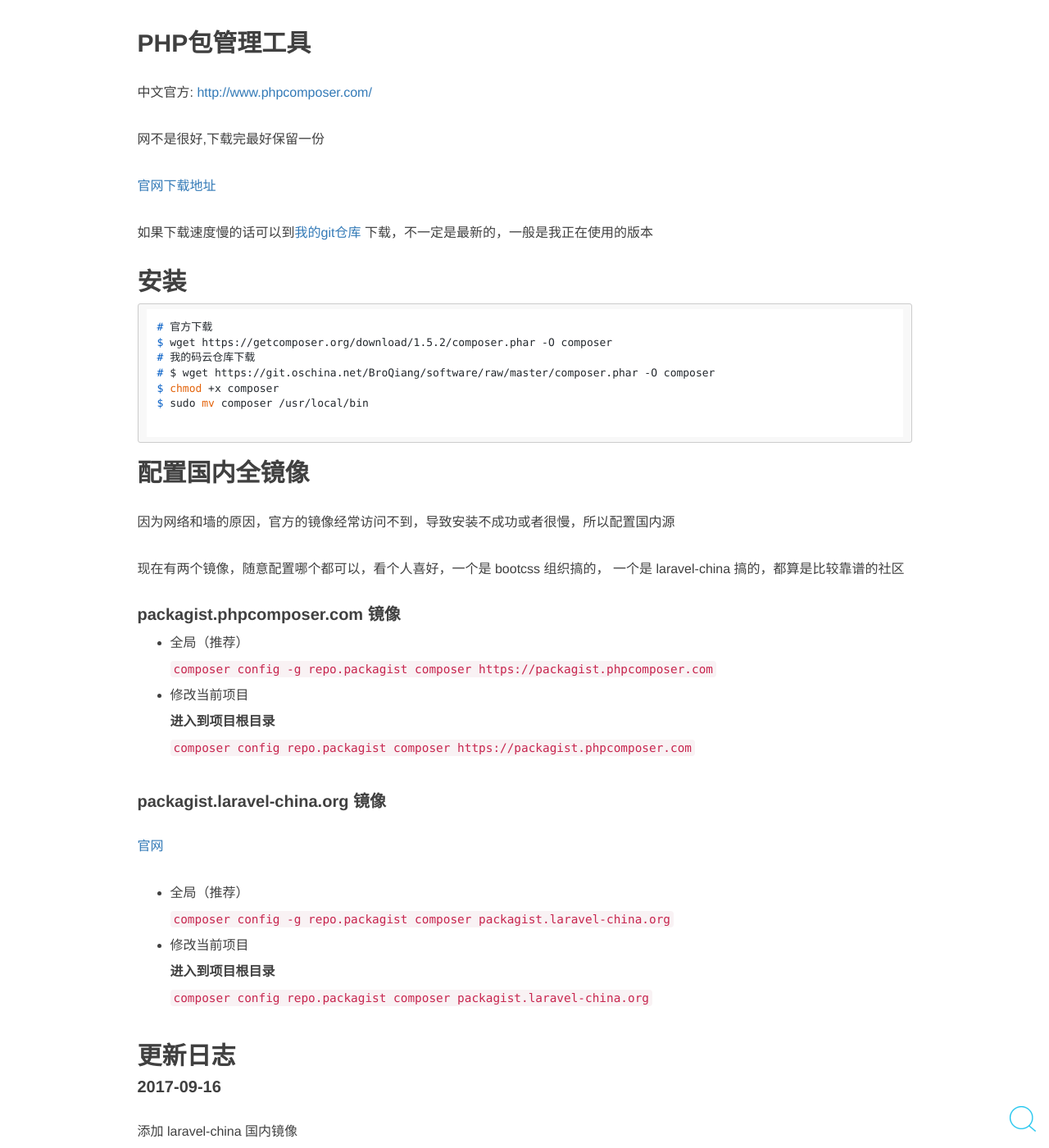
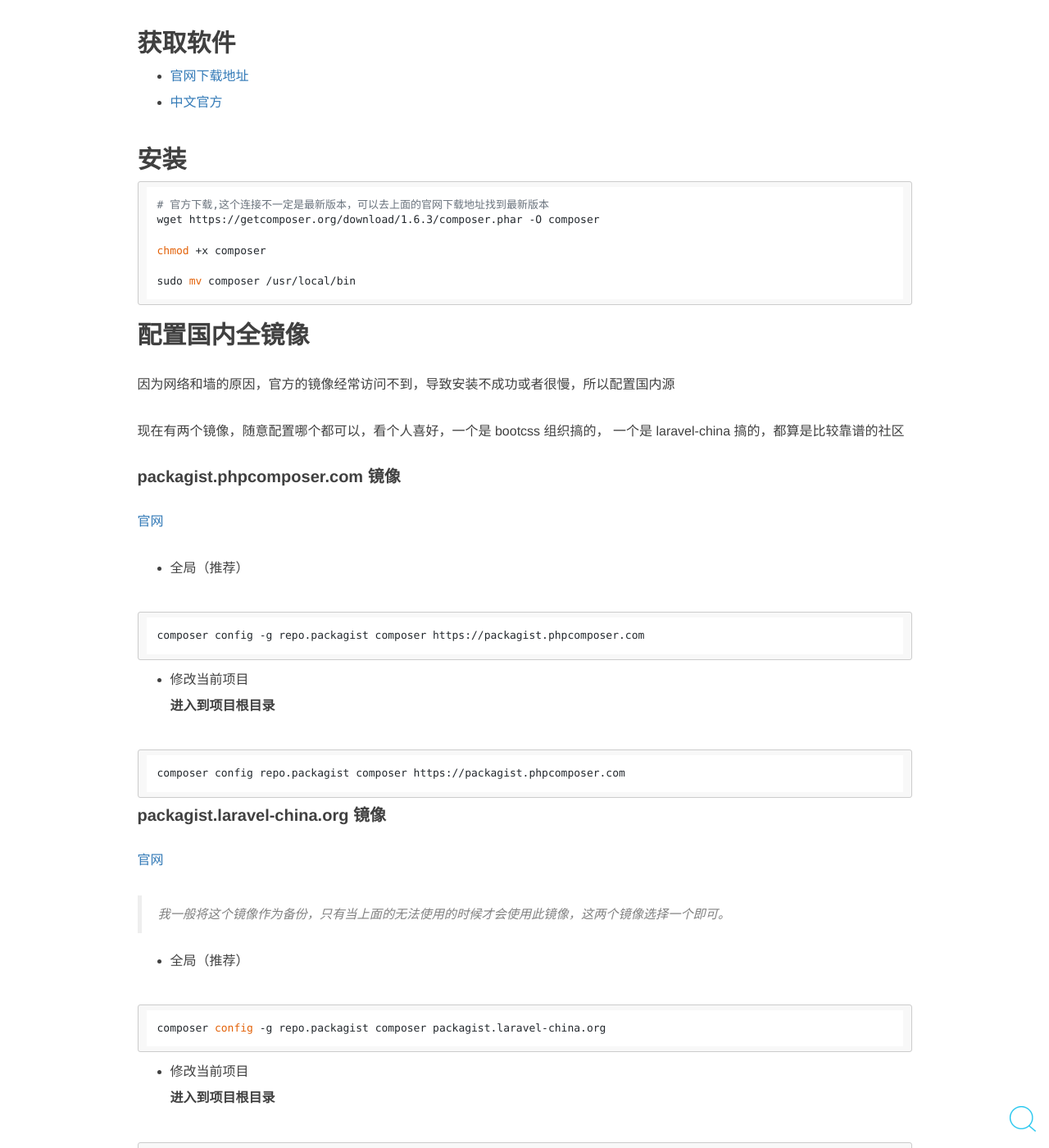
Before and after one commit to BroQiang/broqiang.github.io, a Jekyll site: the page built from _posts/2017-02-21-Composer-Install.md, in a window 1280 px wide and 1400 px high, scrolled down 461 px. Shown: the whole window at 82% size. Built offline with Jekyll 4.4.1, drawn with Linux system fonts in a browser that asks for light colours; nearby versions of some CDN libraries; comment, search, counter and statistics services are not loaded; some of the changed text lies outside the part shown.

Commit message:
重新整理文章

````diff
--- a/_posts/2017-02-21-Composer-Install.md
+++ b/_posts/2017-02-21-Composer-Install.md
@@ -9,30 +9,22 @@
 author: 'Bro Qiang'
 ---
 
-## PHP包管理工具
+## 获取软件
 
-中文官方: [http://www.phpcomposer.com/](http://www.phpcomposer.com/)
+- [官网下载地址](https://getcomposer.org/download)
 
-网不是很好,下载完最好保留一份
-
-[官网下载地址](https://getcomposer.org/download)
-
-如果下载速度慢的话可以到[我的git仓库 ](https://git.oschina.net/BroQiang/software.git) 下载，不一定是最新的，一般是我正在使用的版本
+- [中文官方](http://www.phpcomposer.com/)
 
 
 ## 安装
 
-```shell
-# 官方下载
-$ wget https://getcomposer.org/download/1.5.2/composer.phar -O composer
+```bash
+# 官方下载,这个连接不一定是最新版本，可以去上面的官网下载地址找到最新版本
+wget https://getcomposer.org/download/1.6.3/composer.phar -O composer
 
-# 我的码云仓库下载
-# $ wget https://git.oschina.net/BroQiang/software/raw/master/composer.phar -O composer
+chmod +x composer
 
-$ chmod +x composer
-
-$ sudo mv composer /usr/local/bin
-
+sudo mv composer /usr/local/bin
 ```
 
 ## 配置国内全镜像
@@ -44,36 +36,38 @@
 
 #### packagist.phpcomposer.com 镜像
 
+[官网](https://www.phpcomposer.com)
+
 - 全局（推荐）
 
-    `composer config -g repo.packagist composer https://packagist.phpcomposer.com`
+```bash
+composer config -g repo.packagist composer https://packagist.phpcomposer.com
+```
 
 - 修改当前项目
 
     **进入到项目根目录**
 
-    `composer config repo.packagist composer https://packagist.phpcomposer.com`
+```bash
+composer config repo.packagist composer https://packagist.phpcomposer.com
+```
 
 #### packagist.laravel-china.org 镜像
 
 [官网](https://laravel-china.org/composer)
 
+> 我一般将这个镜像作为备份，只有当上面的无法使用的时候才会使用此镜像，这两个镜像选择一个即可。
+
 - 全局（推荐）
 
-    `composer config -g repo.packagist composer packagist.laravel-china.org`
+```bash
+composer config -g repo.packagist composer packagist.laravel-china.org
+```
 
 - 修改当前项目
 
     **进入到项目根目录**
 
-    `composer config repo.packagist composer packagist.laravel-china.org`
-
-## 更新日志
-
-#### 2017-09-16
-
-添加 laravel-china 国内镜像
-
-#### 2017-05-25
-
-Composer 从 1.4.2 更新到 1.5.2
+```bash
+composer config repo.packagist composer packagist.laravel-china.org
+```
````
